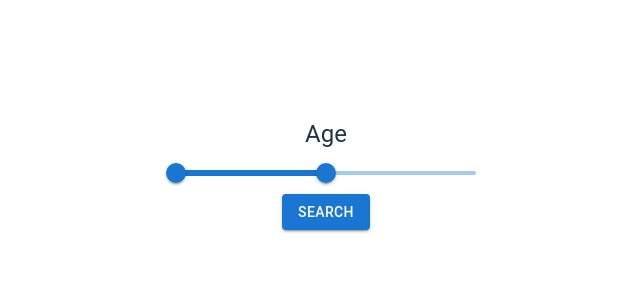
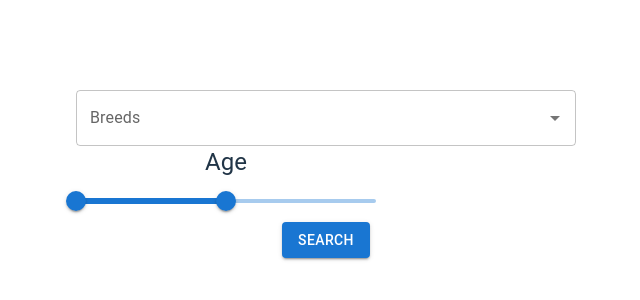
Before and after one commit to jingjingwangacc/dogLover, a React (Vite) app: page /search in a window 1280 px wide. Shown: the part 226-526 px from the top of the page, without its empty margins (314-954 px from the left). Built offline with nearby package versions, Linux system fonts and the light colour scheme; no server answers.

Commit message:
search by breed

```diff
--- a/src/components/breedSelector.tsx
+++ b/src/components/breedSelector.tsx
@@ -0,0 +1,50 @@
+import * as React from 'react';
+import Chip from '@mui/material/Chip';
+import Autocomplete from '@mui/material/Autocomplete';
+import TextField from '@mui/material/TextField';
+import Stack from '@mui/material/Stack';
+
+export interface BreedsProps {
+    breeds: string[]
+    setBreeds: Function
+}
+export default function BreedSelector(props: BreedsProps) {
+    const [allBreeds, setAllBreeds] = React.useState<string[]>([]);
+    const loadBreed = async () => {
+        try {
+            const res = await fetch('https://frontend-take-home-service.fetch.com/dogs/breeds', {
+                method: 'GET',
+                credentials: 'include',
+            });
+            const data = await res.json();
+            setAllBreeds(data);
+        } catch (error) {
+            console.error("Error fetching data:", error);
+        }
+    };
+    React.useEffect(() => {loadBreed()}, [])
+
+    return (
+        <Stack spacing={3} sx={{ width: 500 }}>
+            <Autocomplete
+                multiple
+                id="tags-outlined"
+                options={allBreeds}
+                getOptionLabel={(option) => option}
+                defaultValue={[]}
+                filterSelectedOptions
+                onChange={(event: any, newValue: string[]) => {
+                    props.setBreeds(newValue);
+                  }}
+                renderInput={(params) => (
+                    <TextField
+                        {...params}
+                        label="Breeds"
+                        placeholder="Favorites"
+                    />
+                )}
+            />
+
+        </Stack>
+    );
+}
--- a/src/components/selectors.tsx
+++ b/src/components/selectors.tsx
@@ -1,4 +1,5 @@
 import AgeSelector from '../components/ageSelector'
+import BreedSelector from '../components/breedSelector'
 import Box from '@mui/material/Box';
 import Button from '@mui/material/Button';
 import * as React from 'react';
@@ -9,13 +10,17 @@ export interface SelctorProps {
 }
 export default function Selectors(props: SelctorProps) {
     const [age, setAge] = React.useState<number[]>([0, 15]);
+    const [breeds, setBreeds] = React.useState<string[]>([]);
 
     return (
         <>
         <Box>
+            <BreedSelector breeds={breeds} setBreeds={setBreeds}/>
+        </Box>
+        <Box>
             <AgeSelector age={age} setAge={setAge}/>
         </Box>
-        <Button variant="contained" onClick={() => {props.handleSearch(age[0], age[1])}}>Search</Button>
+        <Button variant="contained" onClick={() => {props.handleSearch(age[0], age[1], breeds)}}>Search</Button>
 
         </>
     )
--- a/src/pages/search.tsx
+++ b/src/pages/search.tsx
@@ -18,13 +18,17 @@ function Search() {
         }
     };
 
-    const dogSearch = async(ageMin:number, ageMax:number) => {
+    const dogSearch = async(ageMin:number, ageMax:number, breeds:string[]) => {
         try {
-            const res = await fetch('https://frontend-take-home-service.fetch.com/dogs/search?'+new URLSearchParams({
+            let params = new URLSearchParams({
                 'sort': 'breed:asc',
                 'ageMin': ageMin.toString(),
                 'ageMax': ageMax.toString(),
-            }).toString(), {
+            })
+            for (let breed of breeds) {
+                params.append('breeds', breed);
+            }
+            const res = await fetch('https://frontend-take-home-service.fetch.com/dogs/search?'+params.toString(), {
                 method: 'GET',
                 credentials: 'include',
             });
@@ -53,7 +57,7 @@ function Search() {
         }
     };
 
-    useEffect(() => {dogSearch(0,15)}, [])
+    useEffect(() => {dogSearch(0,15,[])}, [])
 
     let cards = [];
     for (let i = 0; i < dogs.length; i++) {
```
